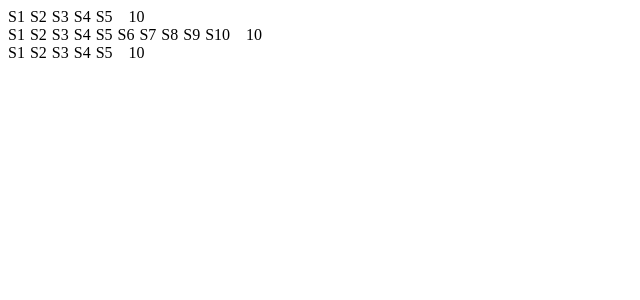
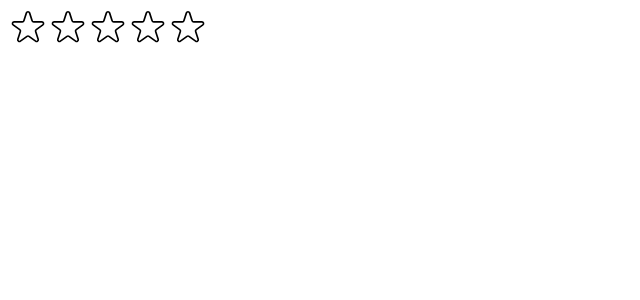
Before and after one commit to mrsherpacode/movie-app, a React (Create React App) app: page / in a window 1280 px wide. Shown: the top 300 px of the page, without its empty margins (0-640 px from the left). Built offline with nearby package versions, Linux system fonts and the light colour scheme.

Commit message:
continuous update

```diff
--- a/src/StarRating.js
+++ b/src/StarRating.js
@@ -1,4 +1,6 @@
 // Here, i'm creating a reuseable component.
+
+import { useState } from "react";
 
 const starContainer = {
   display: "flex",
@@ -7,22 +9,104 @@
 };
 const star = {
   display: "flex",
-  gap: "5px",
 };
 const text = {
   lineHeight: "1",
   margin: "0",
 };
 
+// StarRating component //
+// starStyle //
+const starStyle = {
+  width: "40px",
+  height: "40px",
+  display: "block",
+  curser: "Pointer",
+};
+
 export default function StarRating({ maxRating = 5 }) {
+  const [rating, setRating] = useState(0);
+  // handleSubmit //
+  function handleSubmit(rating) {
+    setRating(rating);
+  }
+
   return (
     <div style={starContainer}>
       <div style={star}>
         {Array.from({ length: maxRating }, (_, i) => (
-          <span key={i}>S{1 + i}</span>
+          <Star
+            key={i}
+            onRate={() => handleSubmit(i + 1)}
+            full={rating >= i + 1}
+          />
         ))}
       </div>
-      <p style={text}>10</p>
+      <p style={text}>{rating || ""}</p>
     </div>
   );
 }
+
+// Start component //
+function Star({ onRate, full }) {
+  return (
+    <span style={starStyle} onClick={onRate}>
+      {full ? (
+        <svg
+          xmlns="http://www.w3.org/2000/svg"
+          viewBox="0 0 20 20"
+          fill="#000"
+          stroke="#000"
+        >
+          <path d="M9.049 2.927c.3-.921 1.603-.921 1.902 0l1.07 3.292a1 1 0 00.95.69h3.462c.969 0 1.371 1.24.588 1.81l-2.8 2.034a1 1 0 00-.364 1.118l1.07 3.292c.3.921-.755 1.688-1.54 1.118l-2.8-2.034a1 1 0 00-1.175 0l-2.8 2.034c-.784.57-1.838-.197-1.539-1.118l1.07-3.292a1 1 0 00-.364-1.118L2.98 8.72c-.783-.57-.38-1.81.588-1.81h3.461a1 1 0 00.951-.69l1.07-3.292z" />
+        </svg>
+      ) : (
+        <svg
+          xmlns="http://www.w3.org/2000/svg"
+          fill="none"
+          viewBox="0 0 24 24"
+          stroke="#000"
+        >
+          <path
+            strokeLinecap="round"
+            strokeLinejoin="round"
+            strokeWidth="{2}"
+            d="M11.049 2.927c.3-.921 1.603-.921 1.902 0l1.519 4.674a1 1 0 00.95.69h4.915c.969 0 1.371 1.24.588 1.81l-3.976 2.888a1 1 0 00-.363 1.118l1.518 4.674c.3.922-.755 1.688-1.538 1.118l-3.976-2.888a1 1 0 00-1.176 0l-3.976 2.888c-.783.57-1.838-.197-1.538-1.118l1.518-4.674a1 1 0 00-.363-1.118l-3.976-2.888c-.784-.57-.38-1.81.588-1.81h4.914a1 1 0 00.951-.69l1.519-4.674z"
+          />
+        </svg>
+      )}
+    </span>
+  );
+}
+/*
+FULL STAR
+
+<svg
+  xmlns="http://www.w3.org/2000/svg"
+  viewBox="0 0 20 20"
+  fill="#000"
+  stroke="#000"
+>
+  <path
+    d="M9.049 2.927c.3-.921 1.603-.921 1.902 0l1.07 3.292a1 1 0 00.95.69h3.462c.969 0 1.371 1.24.588 1.81l-2.8 2.034a1 1 0 00-.364 1.118l1.07 3.292c.3.921-.755 1.688-1.54 1.118l-2.8-2.034a1 1 0 00-1.175 0l-2.8 2.034c-.784.57-1.838-.197-1.539-1.118l1.07-3.292a1 1 0 00-.364-1.118L2.98 8.72c-.783-.57-.38-1.81.588-1.81h3.461a1 1 0 00.951-.69l1.07-3.292z"
+  />
+</svg>
+
+
+EMPTY STAR
+
+<svg
+  xmlns="http://www.w3.org/2000/svg"
+  fill="none"
+  viewBox="0 0 24 24"
+  stroke="#000"
+>
+  <path
+    strokeLinecap="round"
+    strokeLinejoin="round"
+    strokeWidth="{2}"
+    d="M11.049 2.927c.3-.921 1.603-.921 1.902 0l1.519 4.674a1 1 0 00.95.69h4.915c.969 0 1.371 1.24.588 1.81l-3.976 2.888a1 1 0 00-.363 1.118l1.518 4.674c.3.922-.755 1.688-1.538 1.118l-3.976-2.888a1 1 0 00-1.176 0l-3.976 2.888c-.783.57-1.838-.197-1.538-1.118l1.518-4.674a1 1 0 00-.363-1.118l-3.976-2.888c-.784-.57-.38-1.81.588-1.81h4.914a1 1 0 00.951-.69l1.519-4.674z"
+  />
+</svg>
+
+*/
--- a/src/index.js
+++ b/src/index.js
@@ -9,7 +9,5 @@
   <React.StrictMode>
     {/* <App /> */}
     <StarRating maxRating={5} />
-    <StarRating maxRating={10} />
-    <StarRating />
   </React.StrictMode>
 );
```
